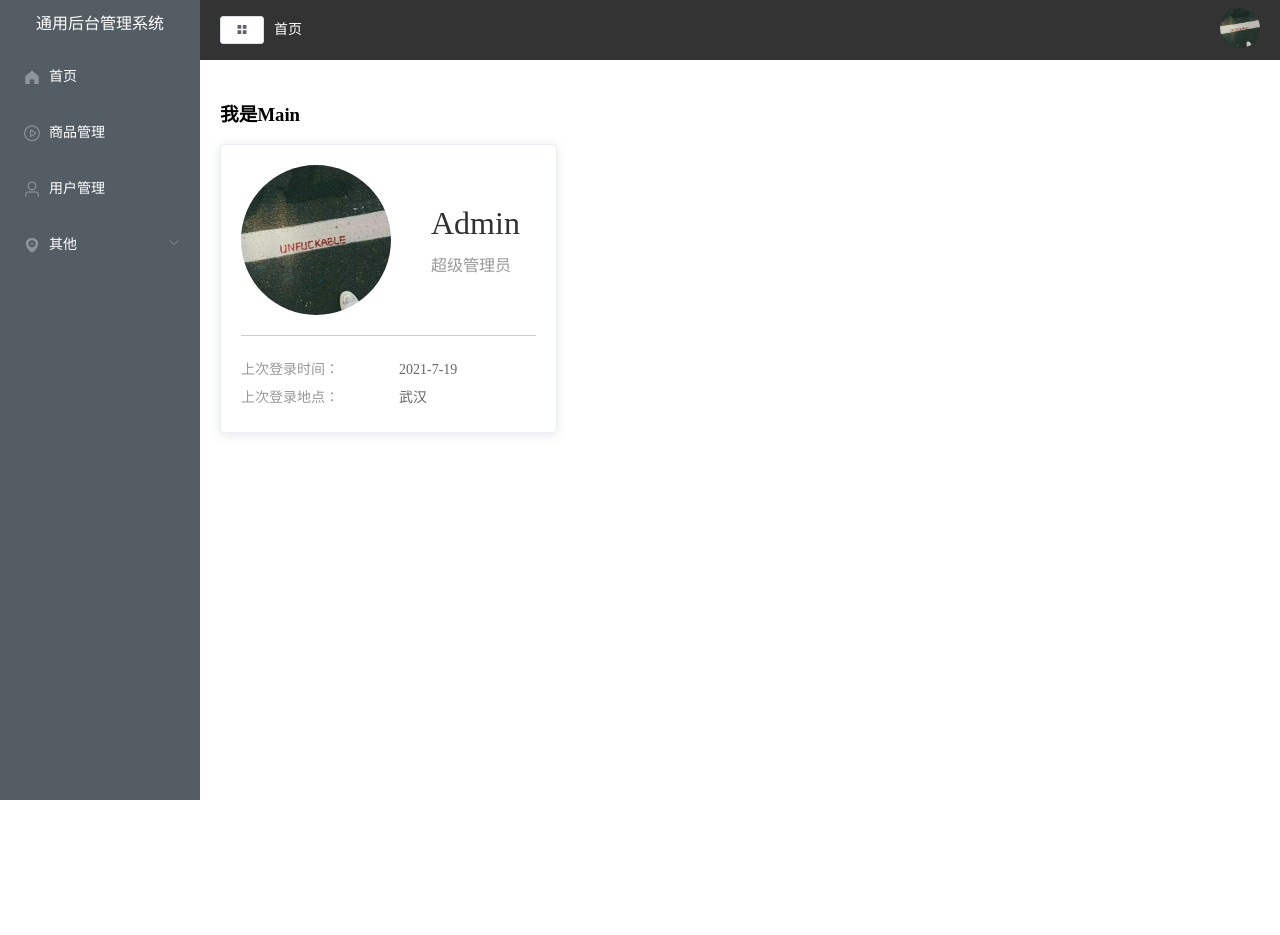
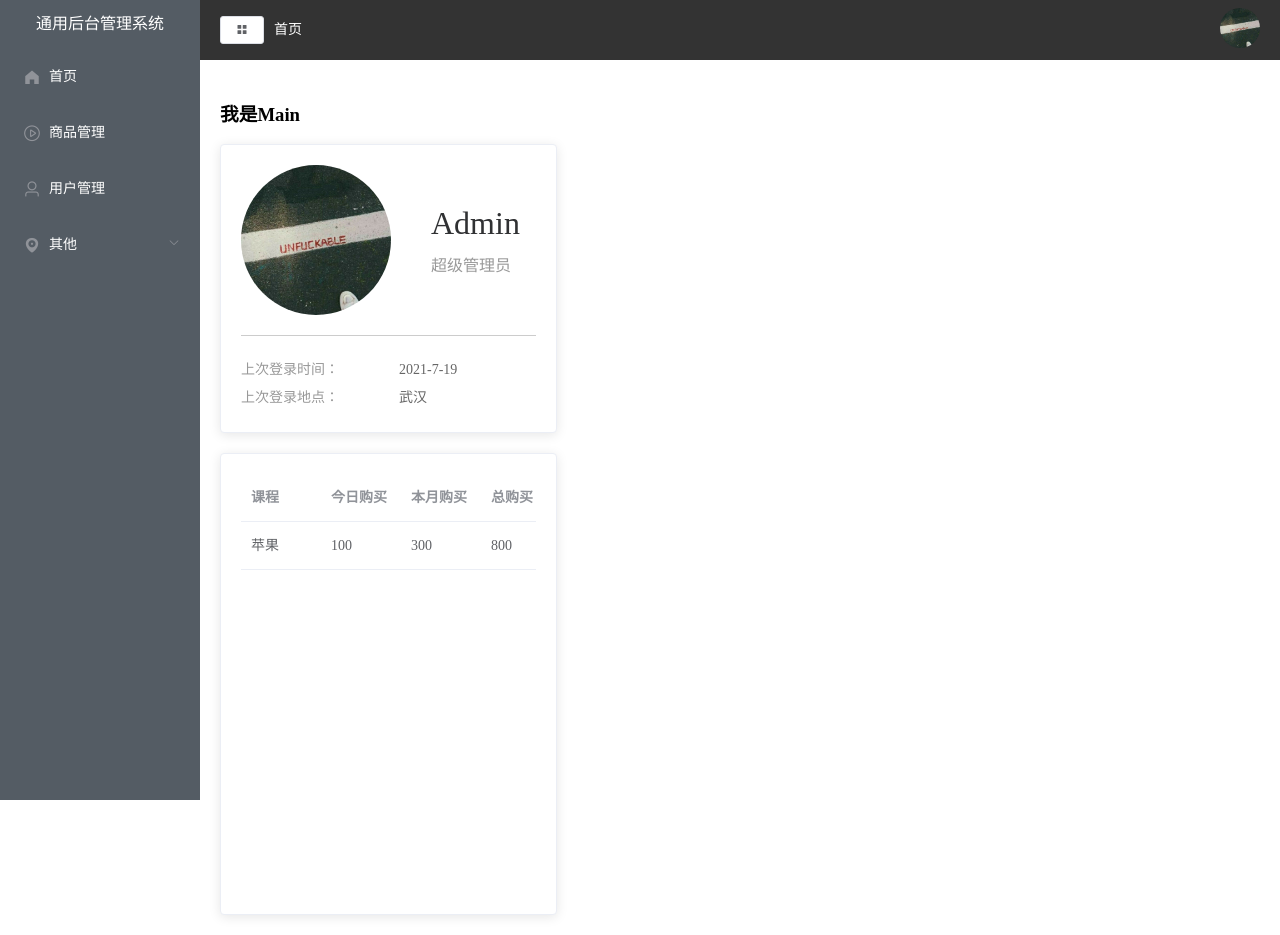
Before and after one commit to Griplan/my-app, a Vue app: page /#/home in a window 1280 px wide. Before the commit the page ends 800 px from the top, so only its background shows below. Built offline with nearby package versions, Linux system fonts and the light colour scheme.

Commit message:
Home统计购买部分

```diff
--- a/src/views/HomePage.vue
+++ b/src/views/HomePage.vue
@@ -13,8 +13,34 @@
           <p>上次登录时间：<span>2021-7-19</span></p>
           <p>上次登录地点：<span>武汉</span></p>
         </div>
-      </el-card></el-col
-    >
+      </el-card>
+      <el-card style="margin-top: 20px; height: 460px">
+        <el-table :data="tableData" style="width: 100%">
+          <!-- <el-table-column
+                        prop="name"
+                        label="课程">
+                    </el-table-column>
+                    <el-table-column
+                        prop="todayBuy"
+                        label="今日购买">
+                    </el-table-column>
+                    <el-table-column
+                        prop="monthBuy"
+                        label="本月购买">
+                    </el-table-column>
+                    <el-table-column
+                        prop="totalBuy"
+                        label="总购买">
+                    </el-table-column> -->
+          <el-table-column
+            v-for="(val, key) in tableLabel"
+            :prop="key"
+            :label="val"
+            :key="key"
+          />
+        </el-table>
+      </el-card>
+    </el-col>
     <el-col :span="16"><div class="grid-content bg-purple-light"></div></el-col>
   </el-row>
 </template>
@@ -22,7 +48,22 @@
 <script>
 export default {
   data() {
-    return {};
+    return {
+      tableData: [
+        {
+          name: "苹果",
+          todayBuy: 100,
+          monthBuy: 300,
+          totalBuy: 800,
+        },
+      ],
+      tableLabel: {
+        name: "课程",
+        todayBuy: "今日购买",
+        monthBuy: "本月购买",
+        totalBuy: "总购买",
+      },
+    };
   },
 };
 </script>
```
